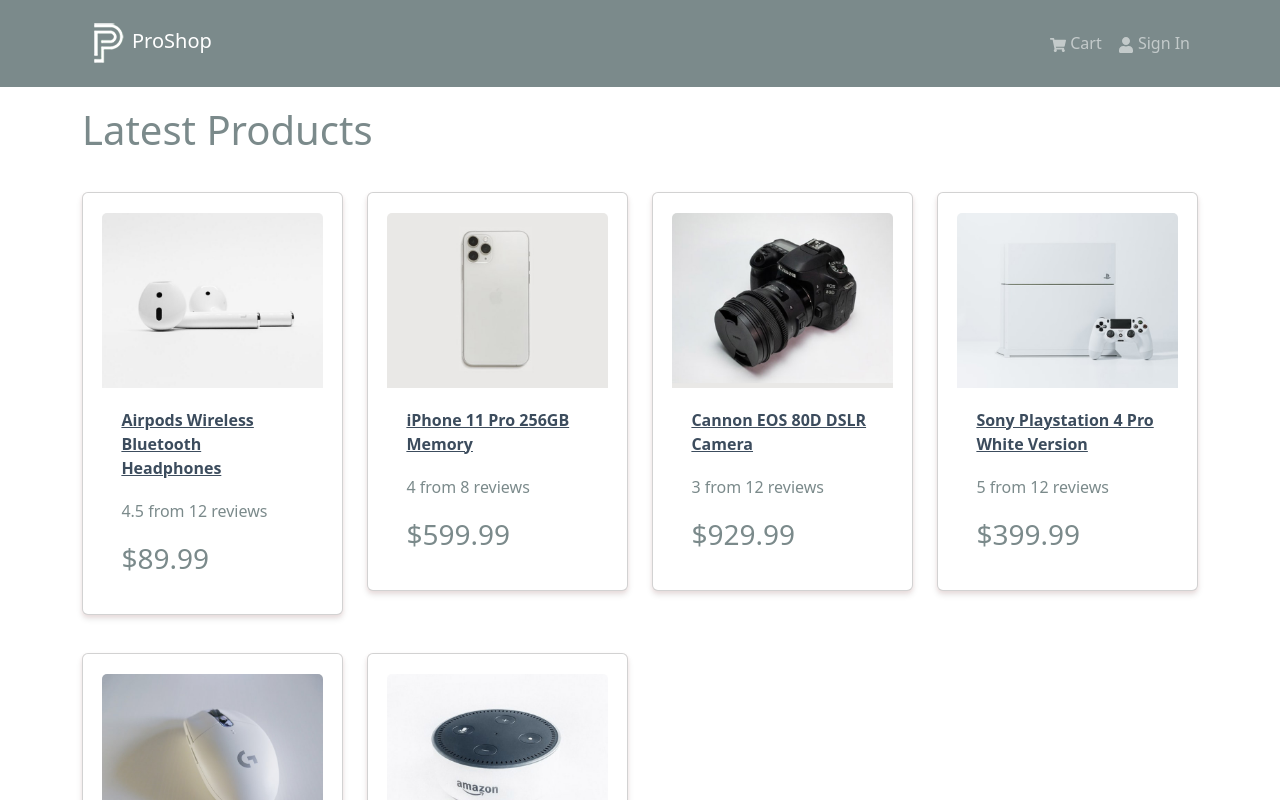
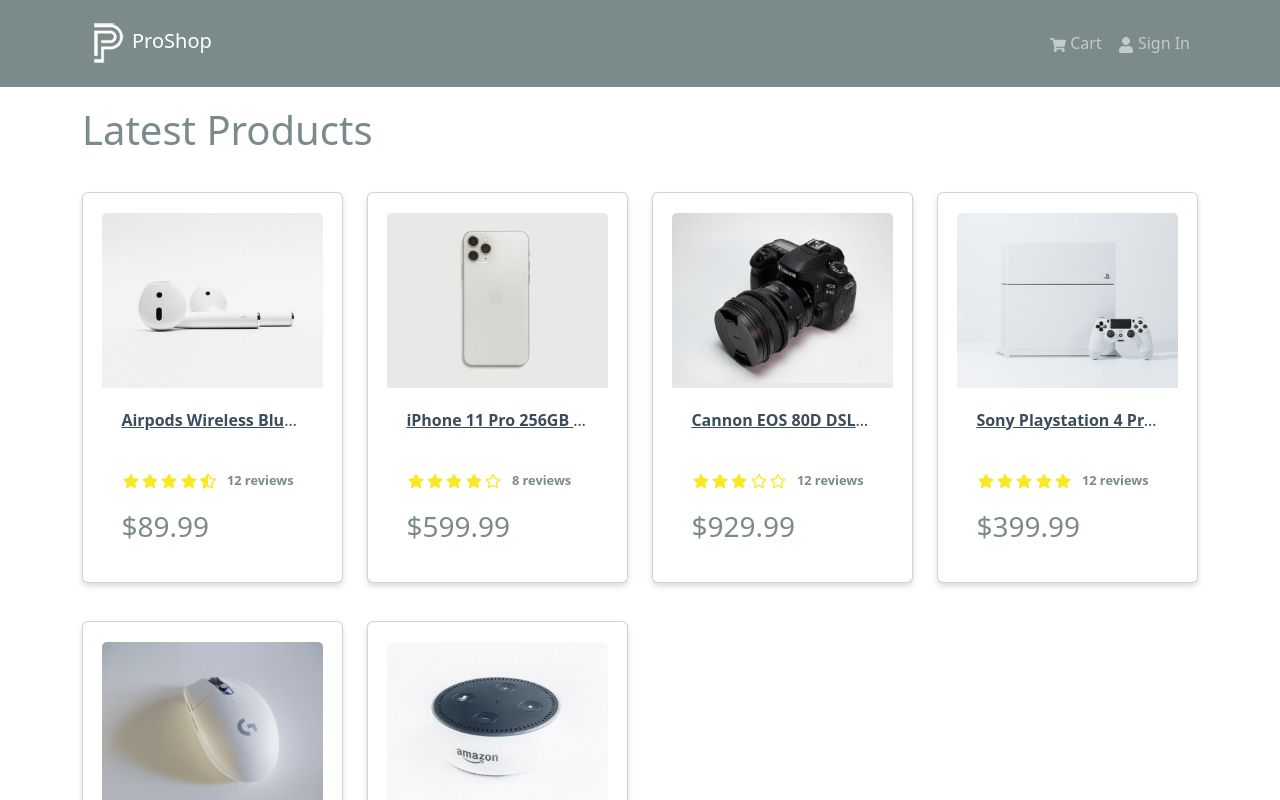
Before and after one commit to jadeli1720/pro-shop-v2, a React (Create React App) app in the folder frontend/: page / in a window 1280 px wide. Shown: the top 800 px of the page. Built offline with nearby package versions, Linux system fonts and the light colour scheme.

Commit message:
Added star ratings

```diff
--- a/frontend/src/components/Products.jsx
+++ b/frontend/src/components/Products.jsx
@@ -1,34 +1,36 @@
 import { Card } from "react-bootstrap";
 import { Link } from "react-router-dom";
+import Ratings from "./Ratings";
 
 const Products = ({product}) => {
   return (
 		<>
-      <Card className="my-3 p-3 rounded">
+			<Card className='my-3 p-3 rounded'>
 				<Link to={`/product/${product._id}`}>
-          <Card.Img src={product.image} variant="top" />
+					<Card.Img src={product.image} variant='top' />
 				</Link>
 
 				<Card.Body>
 					<Link to={`/product/${product._id}`}>
-            <Card.Title as="div">
+						<Card.Title as='div' className='product-title'>
 							<strong>{product.name}</strong>
 						</Card.Title>
 					</Link>
 
-          <Card.Text as="div">
-            <div className="my-3">
-              {product.rating} from {product.numReviews} reviews
+					<Card.Text as='div'>
+						<div className='my-3'>
+							<Ratings
+								value={product.rating}
+								text={`${product.numReviews} reviews`}
+							/>
 						</div>
 					</Card.Text>
 
-          <Card.Text as="h3">
-            ${product.price}
-          </Card.Text>
+					<Card.Text as='h3'>${product.price}</Card.Text>
 				</Card.Body>
 			</Card>
 		</>
-  )
+  );
 }
 
 export default Products
--- /dev/null
+++ b/frontend/src/components/Ratings.jsx
@@ -0,0 +1,56 @@
+import { FaStar, FaStarHalfAlt, FaRegStar } from "react-icons/fa"
+
+const Ratings = ({ value, text }) => {
+  return (
+    <div className="rating">
+      <span>
+        {value >= 1 ? (
+          <FaStar />
+        ) : value >= 0.5 ? (
+          <FaStarHalfAlt />
+        ) : (
+          <FaRegStar />
+        )}
+      </span>
+      <span>
+        {value >= 2 ? (
+          <FaStar />
+        ) : value >= 1.5 ? (
+          <FaStarHalfAlt />
+        ) : (
+          <FaRegStar />
+        )}
+      </span>
+      <span>
+        {value >= 3 ? (
+          <FaStar />
+        ) : value >= 2.5 ? (
+          <FaStarHalfAlt />
+        ) : (
+          <FaRegStar />
+        )}
+      </span>
+      <span>
+        {value >= 4 ? (
+          <FaStar />
+        ) : value >= 3.5 ? (
+          <FaStarHalfAlt />
+        ) : (
+          <FaRegStar />
+        )}
+      </span>
+      <span>
+        {value >= 5 ? (
+          <FaStar />
+        ) : value >= 4.5 ? (
+          <FaStarHalfAlt />
+        ) : (
+          <FaRegStar />
+        )}
+      </span>
+      <span className='rating-text' >{text && text}</span>
+    </div>
+  )
+}
+
+export default Ratings
```
Lines whose indentation alone changed are shown as unchanged.
